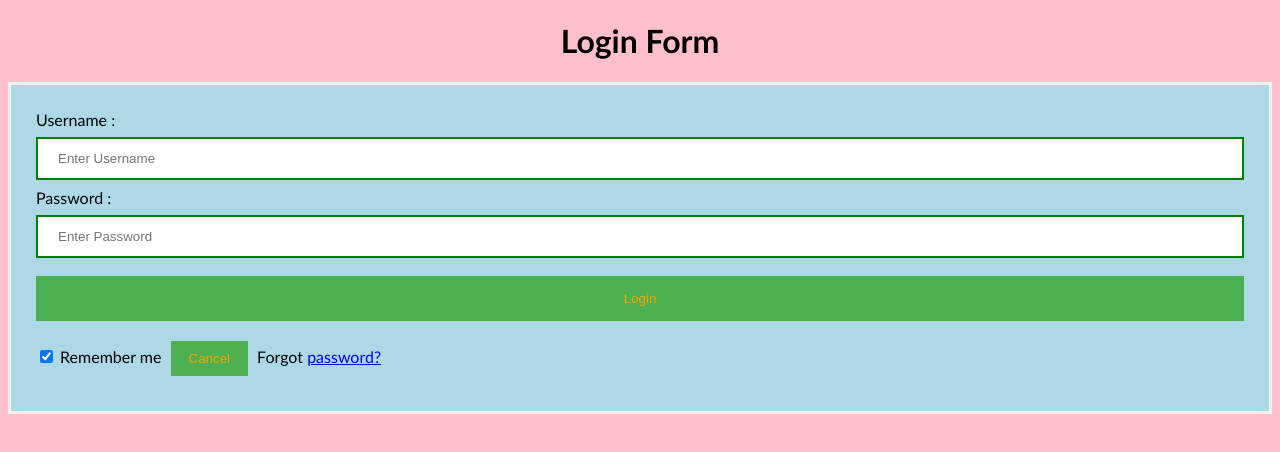
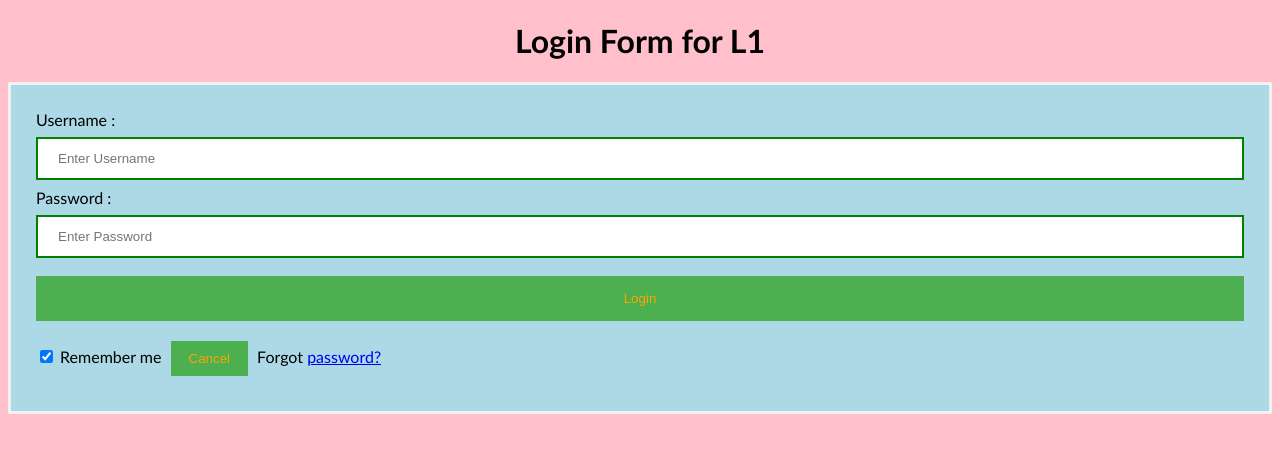
Before and after one commit to nbalu171/besant-9am-devops, a plain HTML site: page index.html in a window 1280 px wide. Drawn offline with Linux system fonts and the light colour scheme.

Commit message:
new update is give in to file

```diff
--- a/index.html
+++ b/index.html
@@ -45,7 +45,7 @@ button {
 </style>
 </head>
 <body>
-    <center> <h1> Login Form </h1> </center>
+    <center> <h1> Login Form for L1 </h1> </center>
     <form>
         <div class="container">
             <label>Username : </label>
```
